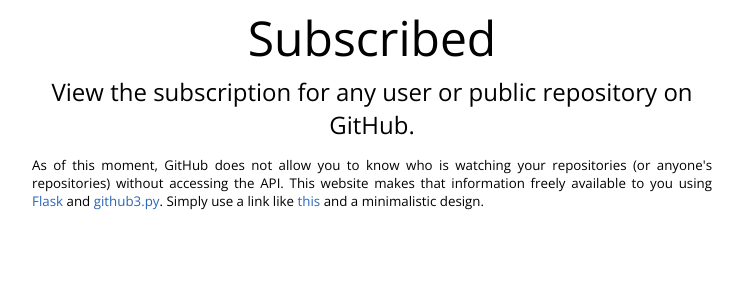
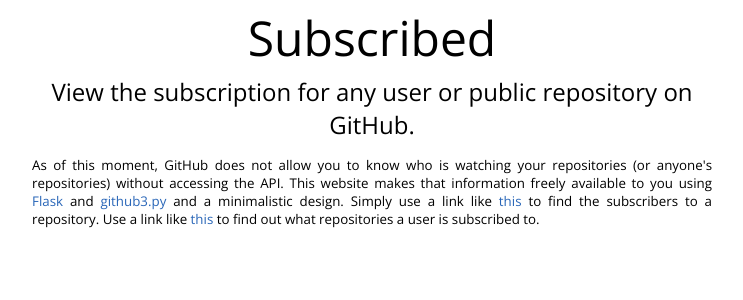
Before and after one commit to sigmavirus24/subscribed, a Flask app: page / in a window 1280 px wide. Shown: the top 300 px of the page, without its empty margins (268-1011 px from the left). Run offline with Flask 2, Linux system fonts and the light colour scheme.

Commit message:
Update README and index.

```diff
--- a/subscribed/templates/index.html
+++ b/subscribed/templates/index.html
@@ -20,7 +20,9 @@
 repositories (or anyone's repositories) without accessing the API. This
 website makes that information freely available to you using <a
     href="http://flask.pocoo.org">Flask</a> and
-<a href="https://github.com/sigmavirus24/github3.py">github3.py</a>.
-Simply use a link like <a href="/sigmavirus24/github3.py">this</a> and a
+<a href="https://github.com/sigmavirus24/github3.py">github3.py</a> and a
 minimalistic design.
+Simply use a link like <a href="/sigmavirus24/github3.py">this</a> to find the
+subscribers to a repository. Use a link like <a href="/sigmavirus24">this</a>
+to find out what repositories a user is subscribed to.
 {% endblock %}
```
Also changed, not shown: 1 other file.
